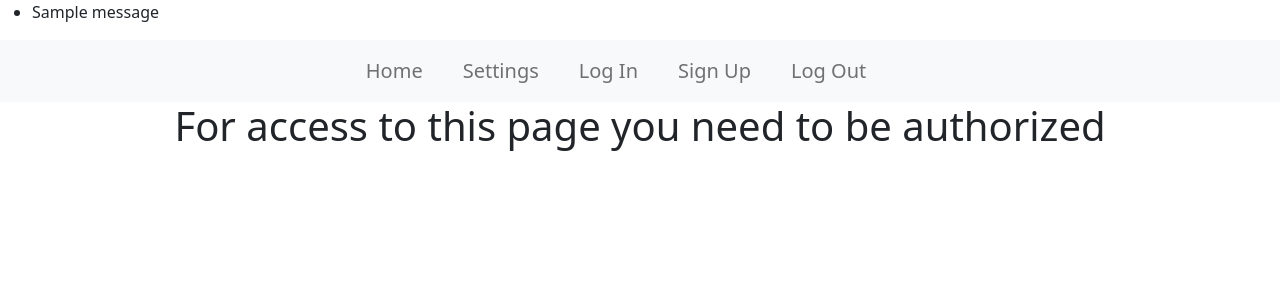
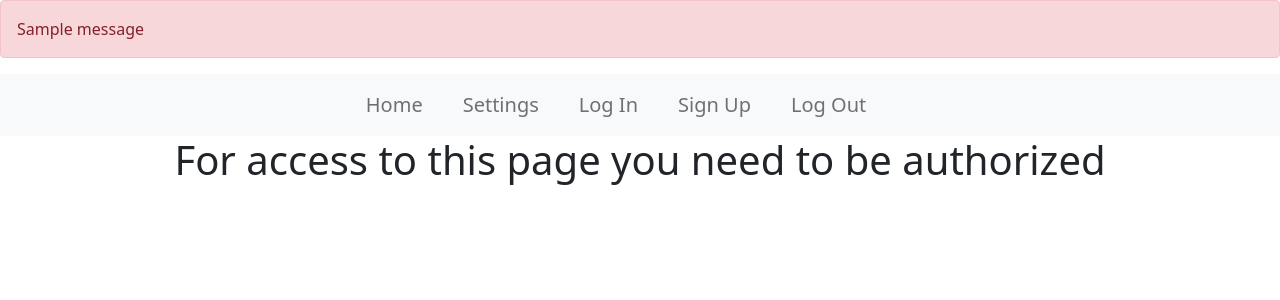
Before and after one commit to egorshv/price_parser, a Flask app: page / in a window 1280 px wide. Shown: the top 300 px of the page. Run offline with Flask 2, Linux system fonts and the light colour scheme; tables that the repository leaves empty hold one stand-in row (values such as "Sample post"); one stand-in notice (Sample message) is shown; some libraries are stand-ins or nearby versions.

Commit message:
added styles for alerts

```diff
--- a/templates/base.html
+++ b/templates/base.html
@@ -10,11 +10,11 @@
   <body>
     {% with messages = get_flashed_messages() %}
       {% if messages %}
-       <ul class=flashes>
           {% for message in messages %}
-            <li>{{ message }}</li>
+            <div class="alert alert-danger" role="alert">
+              {{ message }}
+            </div>
           {% endfor %}
-        </ul>
       {% endif %}
     {% endwith %}
     <nav class="navbar navbar-expand-lg navbar-light bg-light">
```
